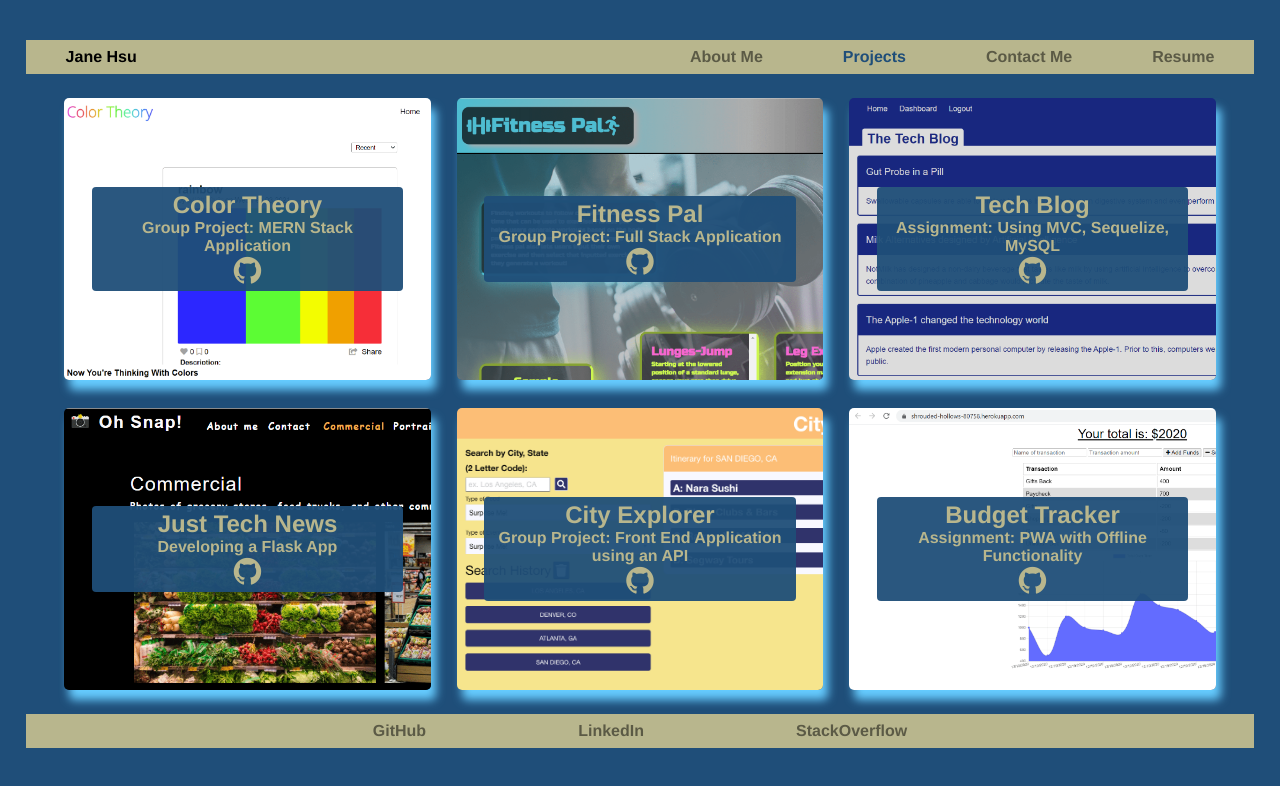
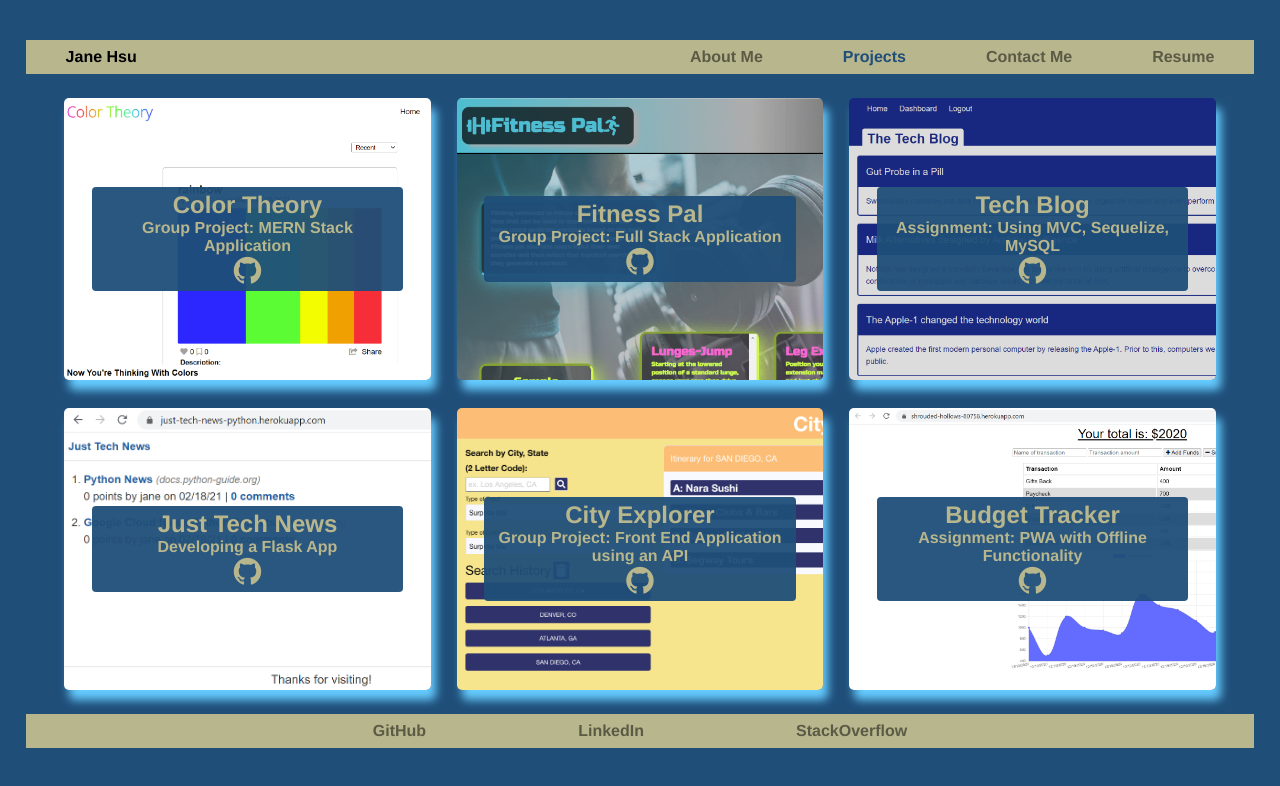
Before and after one commit to plainjane99/React_Portfolio, a React (Create React App) app: page / in a window 1280 px wide. Both pictures are taken after a click on the element "Projects". Shown: the top 786 px of the page. Built offline with nearby package versions, Linux system fonts and the light colour scheme.

Commit message:
revise App.css to use just-tech-news snip for project 4

```diff
--- a/src/App.css
+++ b/src/App.css
@@ -233,7 +233,7 @@ footer {
 .project-4 {
   grid-column: 1 / span 1;
   grid-row: 2 / span 1;
-  background-image: url("./assets/projects/Photo_Port_Snip.png");
+  background-image: url("./assets/projects/Just-Tech-News-Snip.png");
 }
 
 .project-5 {
```
Also changed, not shown: src/assets/projects/Just-Tech-News-Snip.png (added).
